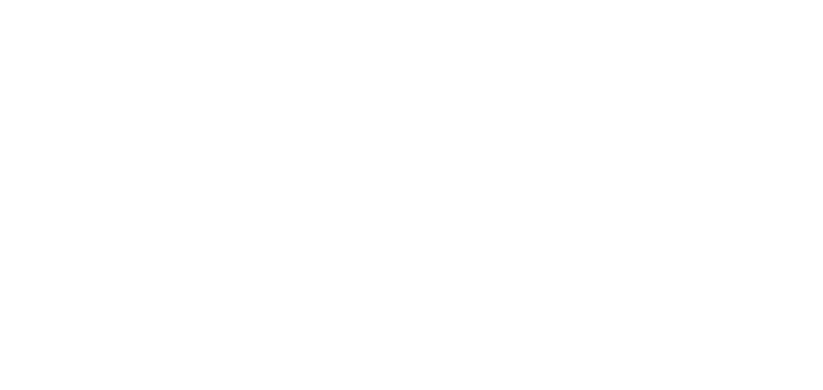
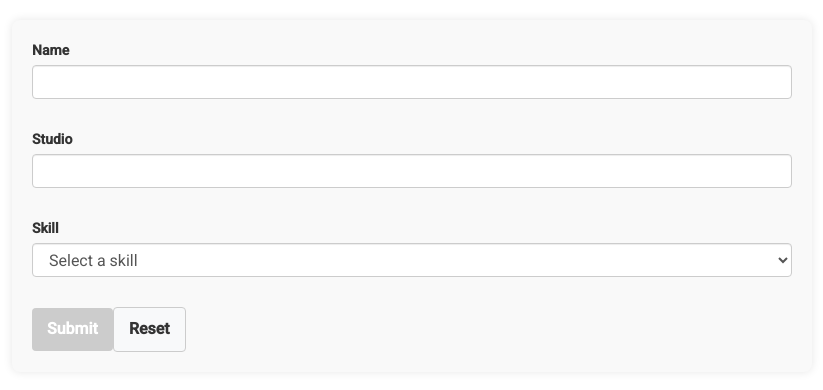
Before and after one commit to Minuke/angular-toolkit, an Angular app: page / in a window 1280 px wide. Shown: the top 390 px of the page, without its empty margins (228-1051 px from the left). Built offline with nearby package versions, Linux system fonts and the light colour scheme.

Commit message:
implemented a template-based form

```diff
--- a/src/app/app.component.html
+++ b/src/app/app.component.html
@@ -28,3 +28,4 @@
 <!-- <app-parent-bidirectional></app-parent-bidirectional> -->
 <!-- <app-selector-opciones></app-selector-opciones> -->
 <!-- <app-preservar-opcion></app-preservar-opcion> -->
+<app-template-driven-form></app-template-driven-form>
--- a/src/app/app.component.ts
+++ b/src/app/app.component.ts
@@ -22,12 +22,14 @@
 import { ParentBidirectionalComponent } from '@components/bidirectional/parent-bidirectional/parent-bidirectional.component';
 import { SelectorOpcionesComponent } from '@components/linked-signal/selector-opciones/selector-opciones.component';
 import { PreservarOpcionComponent } from '@components/linked-signal/preservar-opcion/preservar-opcion.component';
+import { FormsModule } from '@angular/forms';
+import { TemplateDrivenFormComponent } from '@components/template-driven-form/template-driven-form.component';
 
 // RouterOutlet, LayoutComponent, BuiltInPipesComponent, CustomPipesComponent, HostListenerComponent, BuiltInDirectivesComponent, CustomDirectivesComponent, BindingsComponent, DeferrableViewsComponent, ContentProjectionComponent, InputComponent, DisplayComponent, MockComponent, EllipsisComponent, TooltipComponent, PrincipalComponent, FiltersComponent, DisablingComponent, SignalsComponent, ParentComponent, ParentBidirectionalComponent, SelectorOpcionesComponent, PreservarOpcionComponent
 
 @Component({
     selector: 'app-root',
-    imports: [],
+    imports: [TemplateDrivenFormComponent],
     templateUrl: './app.component.html',
     styleUrl: './app.component.scss'
 })
--- /dev/null
+++ b/src/app/components/template-driven-form/template-driven-form.component.html
@@ -0,0 +1,79 @@
+<div class="container">
+  <!-- Formulario -->
+  <form
+    #actorForm="ngForm"
+    (ngSubmit)="onSubmit(actorForm)"
+    class="form-container"
+    [class.was-validated]="actorForm.submitted"
+  >
+    <!-- Nombre -->
+    <div class="form-group" [ngClass]="{ 'has-error': name.invalid && name.touched }">
+      <label for="name">Name</label>
+      <input
+        id="name"
+        class="form-control"
+        [(ngModel)]="model.name"
+        #name="ngModel"
+        name="name"
+        required
+      />
+      <!-- Mensajes de error -->
+      <div class="error-message" *ngIf="name.invalid && name.touched">
+        <small *ngIf="name.errors?.['required']">Name is required.</small>
+      </div>
+    </div>
+
+    <!-- Estudio -->
+    <div class="form-group" [ngClass]="{ 'has-error': studio.invalid && studio.touched }">
+      <label for="studio">Studio</label>
+      <input
+        id="studio"
+        class="form-control"
+        [(ngModel)]="model.studio"
+        #studio="ngModel"
+        name="studio"
+        required
+      />
+      <!-- Mensajes de error -->
+      <div class="error-message" *ngIf="studio.invalid && studio.touched">
+        <small *ngIf="studio.errors?.['required']">Studio is required.</small>
+      </div>
+    </div>
+
+    <!-- Habilidad -->
+    <div class="form-group" [ngClass]="{ 'has-error': skill.invalid && skill.touched }">
+      <label for="skill">Skill</label>
+      <select
+        id="skill"
+        class="form-control"
+        [(ngModel)]="model.skill"
+        #skill="ngModel"
+        name="skill"
+        required
+      >
+        <option value="" disabled>Select a skill</option>
+        <option *ngFor="let skill of skills" [value]="skill">{{ skill }}</option>
+      </select>
+      <!-- Mensajes de error -->
+      <div class="error-message" *ngIf="skill.invalid && skill.touched">
+        <small *ngIf="skill.errors?.['required']">Skill is required.</small>
+      </div>
+    </div>
+
+    <!-- Botones -->
+    <div class="form-actions">
+      <button class="btn-submit" type="submit" [disabled]="actorForm.invalid">
+        Submit
+      </button>
+      <button class="btn-reset" type="button" (click)="resetForm(actorForm)">
+        Reset
+      </button>
+    </div>
+  </form>
+
+  <!-- Información del modelo -->
+  <div class="model-data" *ngIf="submitted">
+    <h3>Submitted Data</h3>
+    <pre>{{ model | json }}</pre>
+  </div>
+</div>
--- /dev/null
+++ b/src/app/components/template-driven-form/template-driven-form.component.scss
@@ -0,0 +1,102 @@
+.container {
+  max-width: 800px;
+  margin: 0 auto;
+  padding: 20px;
+  background-color: #f9f9f9;
+  border-radius: 8px;
+  box-shadow: 0 0 10px rgba(0, 0, 0, 0.1);
+  margin-top: 20px;
+}
+
+.form-container {
+  display: flex;
+  flex-direction: column;
+  gap: 15px;
+}
+
+.form-group {
+  display: flex;
+  flex-direction: column;
+
+  label {
+    margin-bottom: 5px;
+    font-weight: bold;
+  }
+
+  .form-control {
+    border: 1px solid #ccc;
+    border-radius: 4px;
+    font-size: 16px;
+    line-height: 1.5;
+
+    &:focus {
+      border-color: #007bff;
+      outline: none;
+      box-shadow: 0 0 5px rgba(0, 123, 255, 0.5);
+    }
+  }
+
+  &.has-error {
+    .form-control {
+      border-color: #dc3545;
+    }
+
+    .error-message {
+      color: #dc3545;
+      font-size: 14px;
+    }
+  }
+}
+
+.btn-submit {
+  padding: 10px 15px;
+  font-size: 16px;
+  font-weight: bold;
+  color: #fff;
+  background-color: #007bff;
+  border: none;
+  border-radius: 4px;
+  cursor: pointer;
+  transition: background-color 0.3s;
+
+  &:hover {
+    background-color: #0056b3;
+  }
+
+  &:disabled {
+    background-color: #ccc;
+    cursor: not-allowed;
+  }
+}
+
+.btn-reset {
+  padding: 10px 15px;
+  font-size: 16px;
+  font-weight: bold;
+  color: #333;
+  background-color: #f8f9fa;
+  border: 1px solid #ccc;
+  border-radius: 4px;
+  cursor: pointer;
+  transition: background-color 0.3s;
+
+  &:hover {
+    background-color: #e2e6ea;
+  }
+}
+
+.model-data {
+  margin-top: 20px;
+  padding: 20px;
+  background-color: #fff;
+  border: 1px solid #ddd;
+  border-radius: 8px;
+
+  pre {
+    background-color: #f4f4f4;
+    padding: 10px;
+    border: 1px solid #ddd;
+    border-radius: 4px;
+    overflow-x: auto;
+  }
+}
--- /dev/null
+++ b/src/app/components/template-driven-form/template-driven-form.component.ts
@@ -0,0 +1,39 @@
+import { CommonModule } from '@angular/common';
+import { Component } from '@angular/core';
+import { FormsModule } from '@angular/forms';
+import { Actor } from '@core/models/actor.model';
+
+@Component({
+  selector: 'app-template-driven-form',
+  standalone: true,
+  imports: [FormsModule, CommonModule],
+  templateUrl: './template-driven-form.component.html',
+  styleUrls: ['./template-driven-form.component.scss']
+})
+export class TemplateDrivenFormComponent {
+  skills = ['Method Acting', 'Singing', 'Dancing', 'Swordfighting']; // Habilidades disponibles
+  model = new Actor(18, '', '', ''); // Modelo inicial vacío
+  submitted = false;
+
+  onSubmit(form: any) {
+    if (form.valid) {
+      this.submitted = true;
+    } else {
+      this.markAllAsTouched(form);
+    }
+  }
+
+  // Restablecer formulario
+  resetForm(form: any) {
+    form.resetForm();
+    this.submitted = false;
+    this.model = new Actor(18, '', '', '');
+  }
+
+  // Marcar todos los controles como tocados
+  private markAllAsTouched(form: any) {
+    Object.values(form.controls).forEach((control: any) => {
+      control.markAsTouched();
+    });
+  }
+}
--- /dev/null
+++ b/src/app/core/models/actor.model.ts
@@ -0,0 +1,8 @@
+export class Actor {
+  constructor(
+    public id: number,
+    public name: string,
+    public skill: string,
+    public studio?: string, // Propiedad opcional
+  ) {}
+}
--- a/src/styles/styles.scss
+++ b/src/styles/styles.scss
@@ -37,3 +37,4 @@
 // @include mat.color-variants-backwards-compatibility($angular-toolkit-theme);
 html, body { height: 100%; }
 body { margin: 0; font-family: Roboto, "Helvetica Neue", sans-serif; }
+@import url('https://unpkg.com/bootstrap@3.3.7/dist/css/bootstrap.min.css');
```
Also changed, not shown: 1 other file (tests, documents, lock files or other folders).
